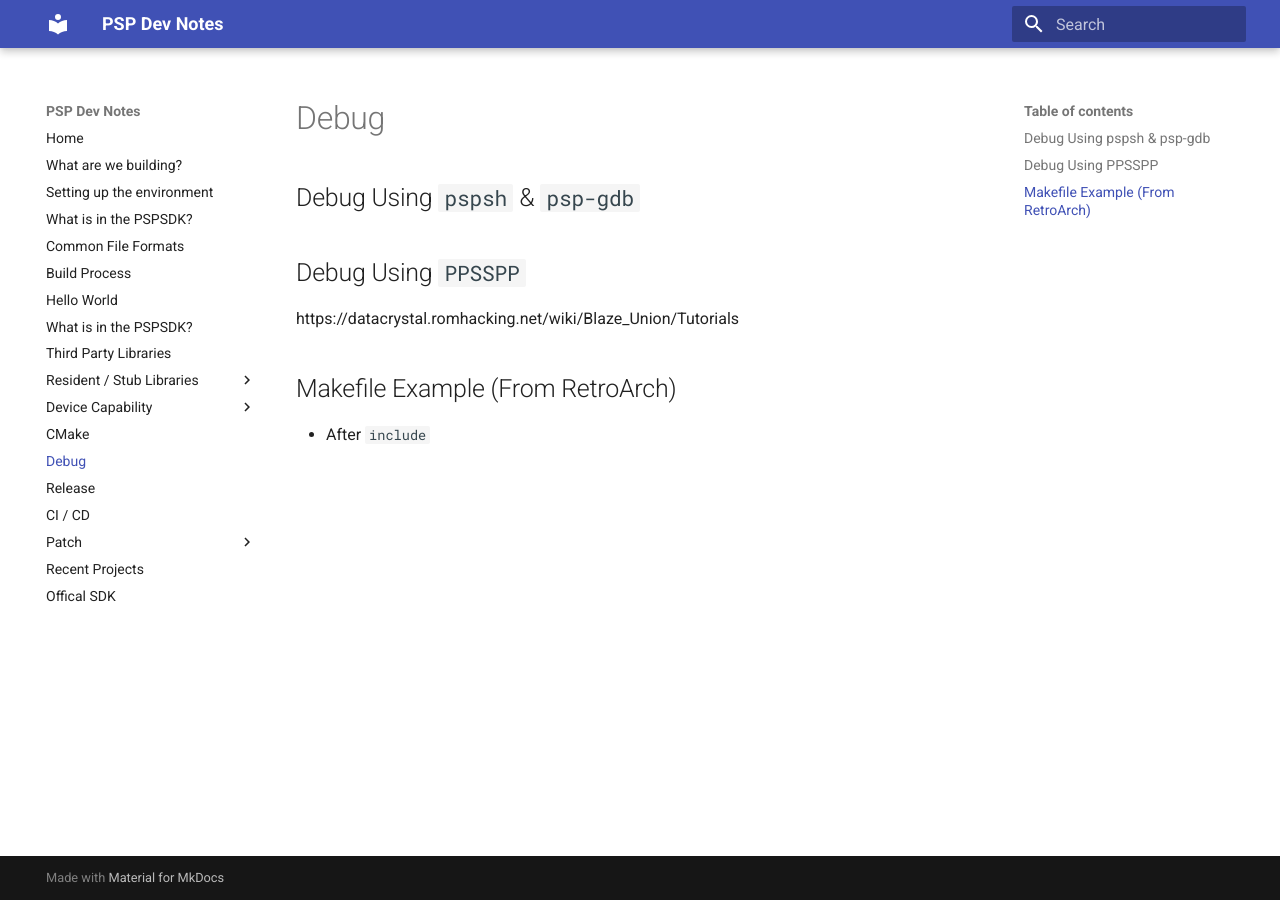
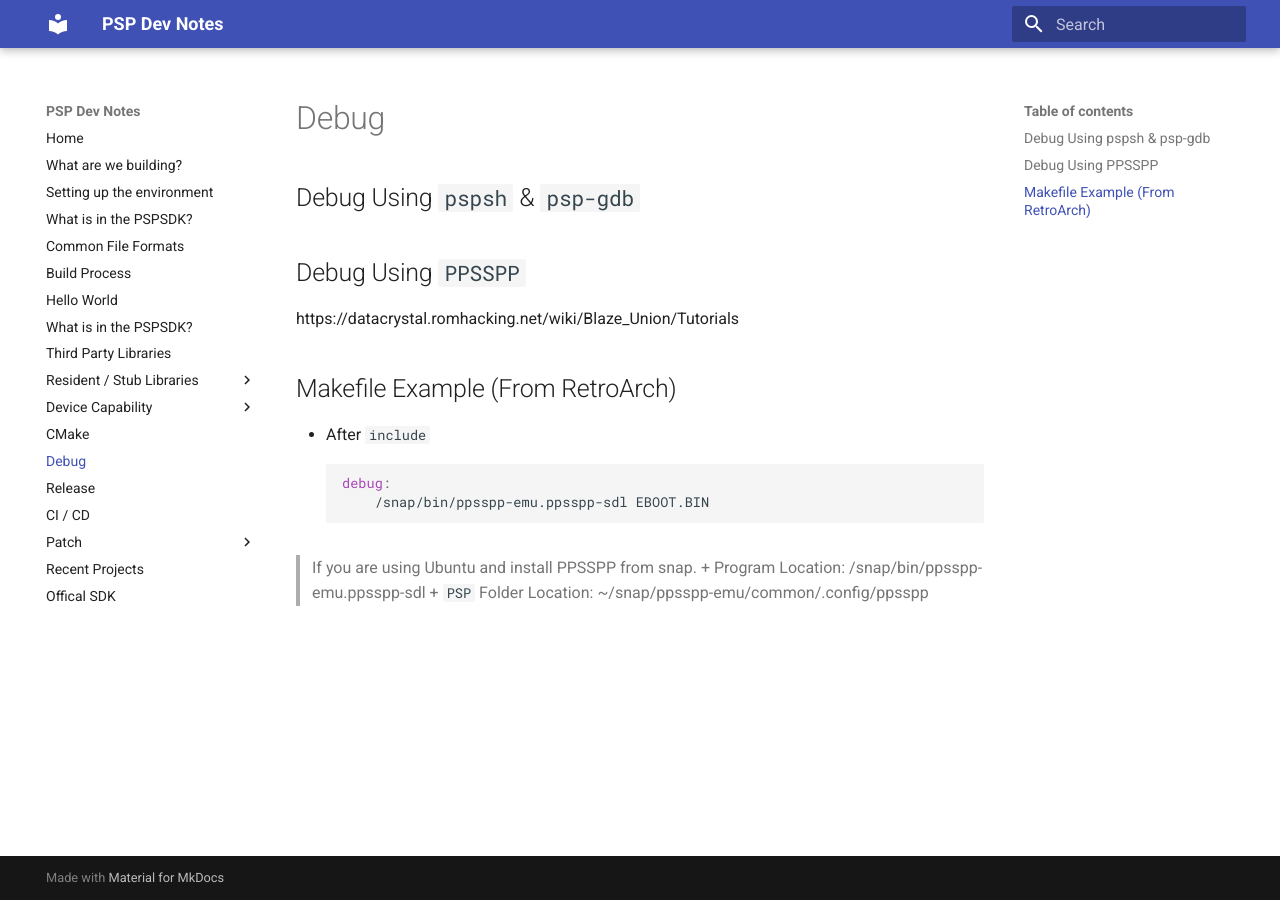
Before and after one commit to xeonliu/PSPDevNote, an MkDocs documentation site: the page built from docs/debug.md, in a window 1280 px wide. Built offline with MkDocs 1.6.1 and Material for MkDocs 9.7.7, drawn with Linux system fonts in a browser that asks for light colours.

Commit message:
local edit

````diff
--- a/docs/debug.md
+++ b/docs/debug.md
@@ -5,3 +5,11 @@ https://datacrystal.romhacking.net/wiki/Blaze_Union/Tutorials
 
 ## Makefile Example (From RetroArch)
 + After `include`
+```Makefile
+debug:
+    /snap/bin/ppsspp-emu.ppsspp-sdl EBOOT.BIN
+```
+
+> If you are using Ubuntu and install PPSSPP from snap.
+> + Program Location: /snap/bin/ppsspp-emu.ppsspp-sdl
+> + `PSP` Folder Location: ~/snap/ppsspp-emu/common/.config/ppsspp
````
Also changed, not shown: docs/libs/load.md (added, +9 -0 lines).
